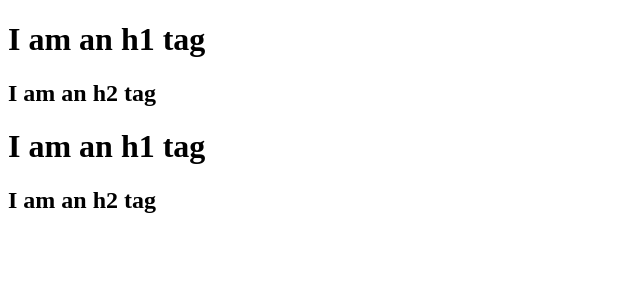
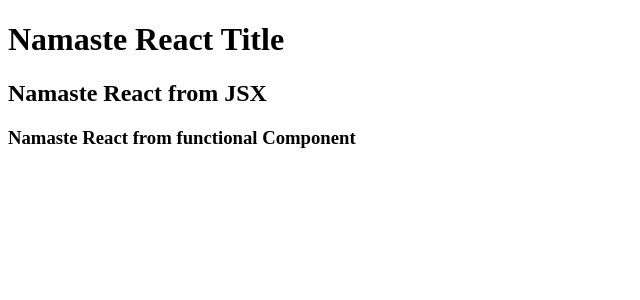
Before and after one commit to naveen0928/namaste-react, a React (Vite) app: page / in a window 1280 px wide. Shown: the top 300 px of the page, without its empty margins (0-640 px from the left). Built offline with nearby package versions, Linux system fonts and the light colour scheme.

Commit message:
Episode-3-Laying the foundation

```diff
--- a/App.js
+++ b/App.js
@@ -1,38 +1,29 @@
 import React from "react";
 import ReactDOM from "react-dom/client";
 
-// const heading = React.createElement("h1", { id: "heading", xyz: "abc" }, "Hello world from React!");
-// const root = ReactDOM.createRoot(document.getElementById("root"));
-// root.render(heading);
+// React Element
+const heading = (
+  <h2 className="heading" tabIndex="5">
+    Namaste React from JSX
+  </h2>
+);
 
-/**
- *
- *
- * <div id="parent">
- *      <div id="child1">
- *          <h1>I am an h1 tag</h1>
- *          <h2>I am an h2 tag</h2>
- *      </div>
- *      <div id="child2">
- *          <h1>I am an h1 tag</h1>
- *          <h2>I am an h2 tag</h2>
- *      </div>
- * </div>
- *
- *
- *
- */
+// Normal JS function
+const Title = function () {
+  return <h1>Namaste React Title</h1>;
+};
 
-const parent = React.createElement("div", { id: "parent" }, [
-  React.createElement("div", { id: "child1" }, [
-    React.createElement("h1", {}, "I am an h1 tag"),
-    React.createElement("h2", {}, "I am an h2 tag"),
-  ]),
-  React.createElement("div", { id: "child2" }, [
-    React.createElement("h1", {}, "I am an h1 tag"),
-    React.createElement("h2", {}, "I am an h2 tag"),
-  ]),
-]);
-console.log(parent);
+// React Functional Component
+// Component Composition
+const FunctionalComponent = () => {
+  return (
+    <div id="container">
+      <Title />
+      {heading}
+      <h3 className="heading">Namaste React from functional Component</h3>
+    </div>
+  );
+};
+
 const root = ReactDOM.createRoot(document.getElementById("root"));
-root.render(parent);
+root.render(<FunctionalComponent />);
--- a/package.json
+++ b/package.json
@@ -3,6 +3,8 @@
   "version": "1.0.0",
   "description": "This is namaste react from Naveen",
   "scripts": {
+    "start": "parcel index.html",
+    "build": "parcel build index.html",
     "test": "jest"
   },
   "repository": {
```
Also changed, not shown: 2 other files (tests, documents, lock files or other folders).
